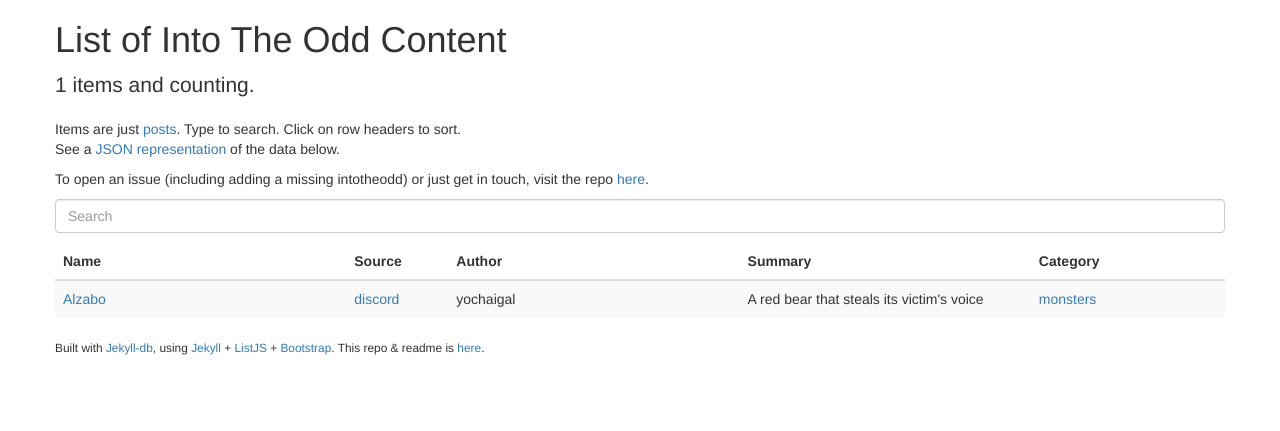
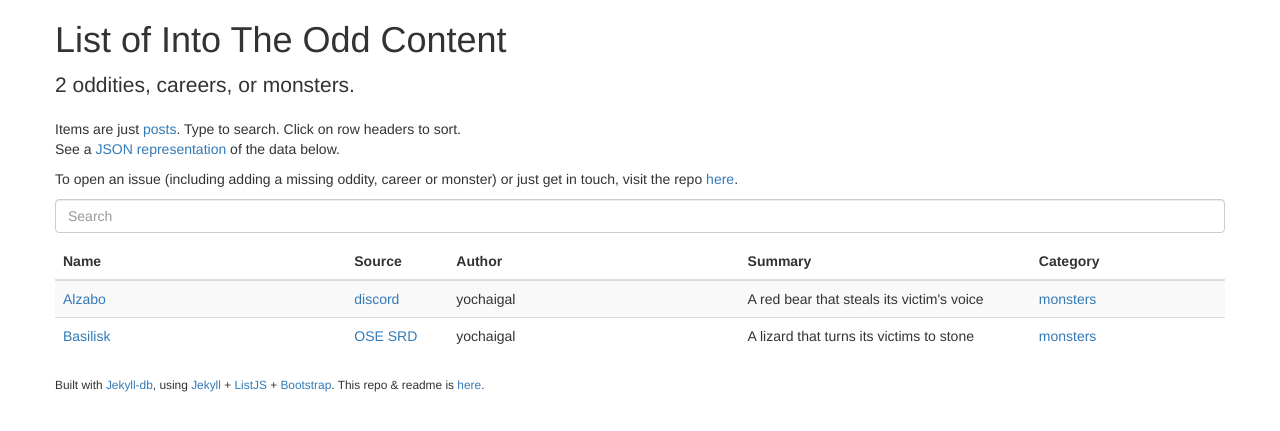
Before and after one commit to yochaigal/intotheodd, a Jekyll site: the page built from index.html, in a window 1280 px wide. Shown: the top 431 px of the page. Built offline with Jekyll 4.4.1, drawn with Linux system fonts in a browser that asks for light colours; nearby versions of some CDN libraries.

Commit message:
added basilisk

```diff
--- /dev/null
+++ b/_posts/2020-08-26-basilisk.md
@@ -0,0 +1,9 @@
+---
+layout: entry
+author: yochaigal
+source: OSE SRD
+source-url: https://oldschoolessentials.necroticgnome.com/srd/index.php/Basilisk
+categories: monsters
+summary: A lizard that turns its victims to stone
+excerpt: "12hp, Armor 2, STR 15, DEX 9, CHA 5, bite (d10), gaze (Blast) <p> • A 10ft long serpent lizard that dwells in caverns and the underbrush, <p> • Critical damage: target's limb is turned to stone. <p> • Gaze: all targets nearby must save CHA or be  turned to stone.  </p> <p>  </p>"
+---
--- a/index.html
+++ b/index.html
@@ -6,9 +6,9 @@ layout: default
 
   <div class="starter-template row">
     <h1>List of Into The Odd Content</h1>
-    <p class="lead">{{ site.posts | size }} items and counting. </p>
+    <p class="lead">{{ site.posts | size }} oddities, careers, or monsters. </p>
     <p> Items are just <a href="https://github.com/yochaigal/intotheodd/tree/gh-pages/_posts">posts</a>. Type to search. Click on row headers to sort. <br /> See a <a href="output.json">JSON representation</a> of the data below.</p>
-    <p>To open an issue (including adding a missing intotheodd) or just get in touch, visit the repo <a href="https://github.com/yochaigal/intotheodd/tree/gh-pages">here</a>.</small></p>
+    <p>To open an issue (including adding a missing oddity, career or monster) or just get in touch, visit the repo <a href="https://github.com/yochaigal/intotheodd/tree/gh-pages">here</a>.</small></p>
   </div>
 
 
```
Also changed, not shown: 3 other files.
